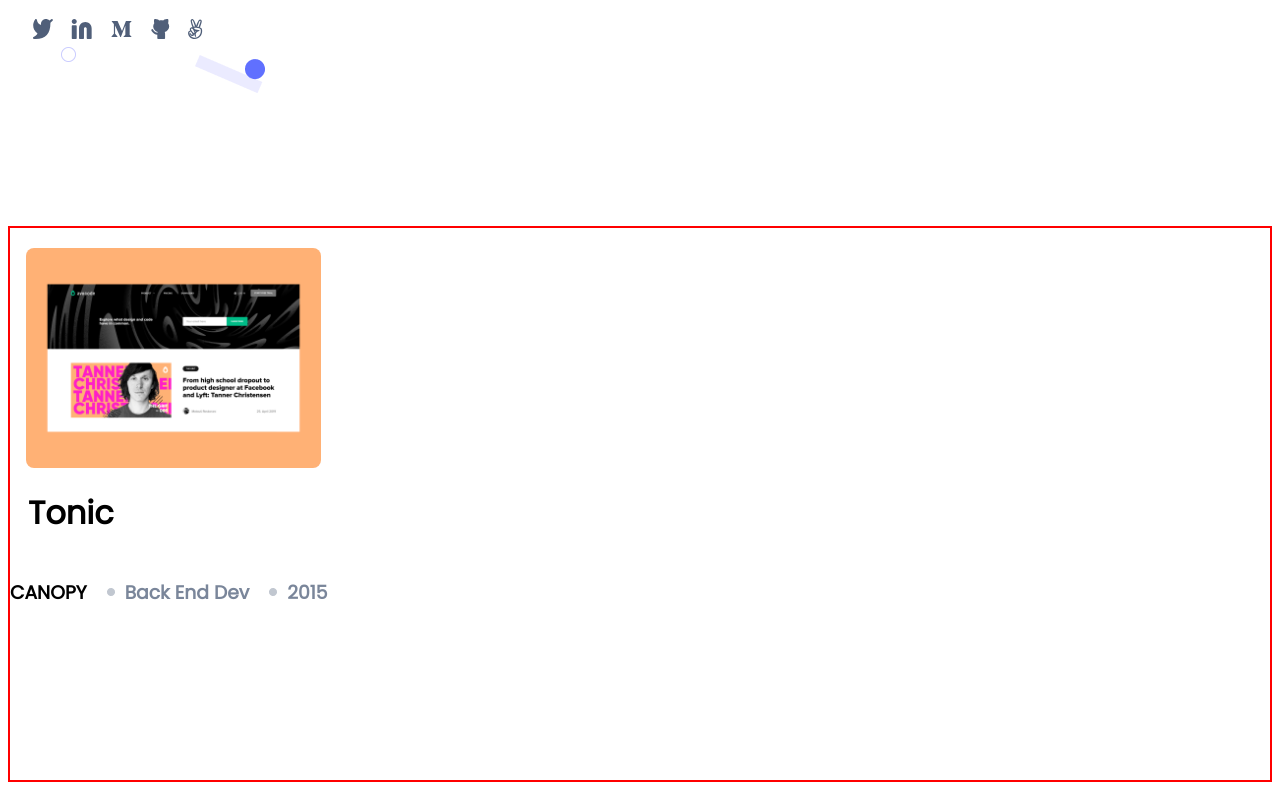
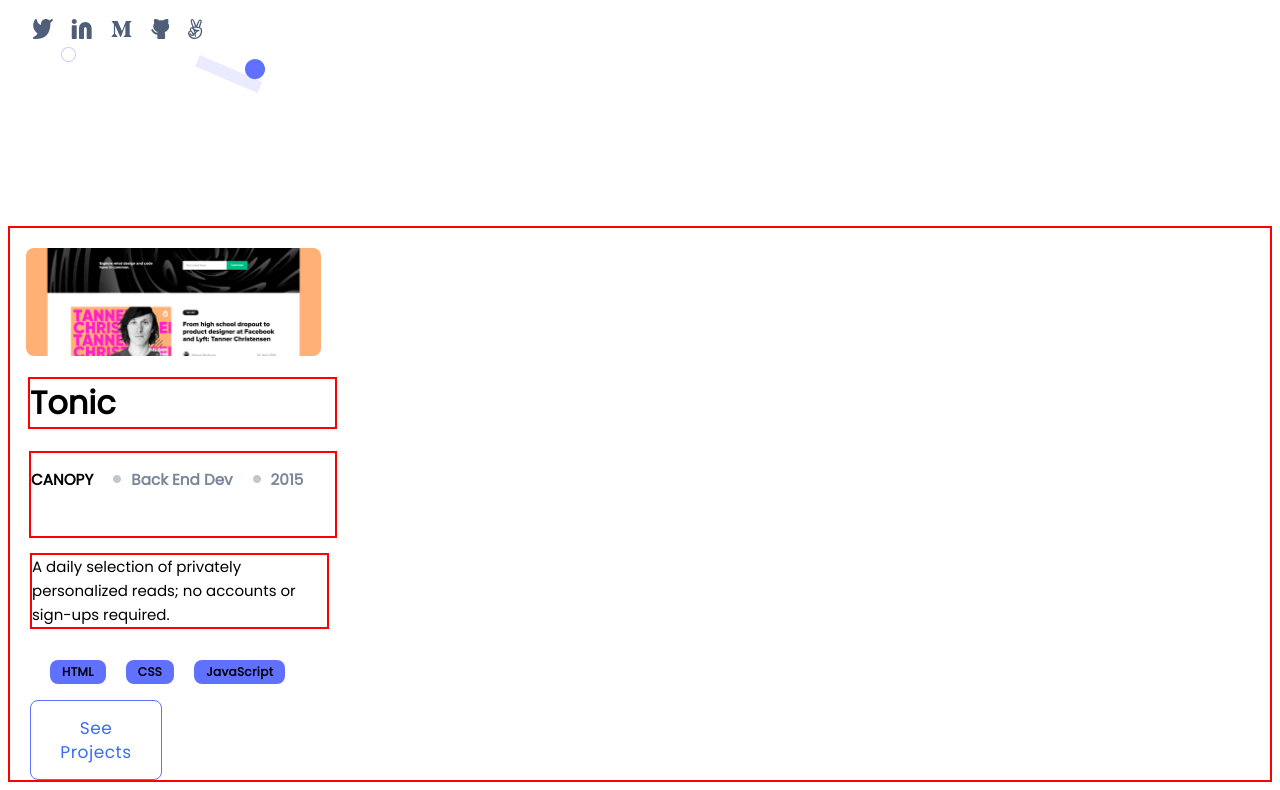
Before and after one commit to Hassan-Jamal/Portfolio_Project, a website: page portfolio.html in a window 1280 px wide. Shown: the part 558-1348 px from the top of the page. Drawn offline with Linux system fonts and the light colour scheme.

Commit message:
Work-Section Added

```diff
--- a/mystyle.css
+++ b/mystyle.css
@@ -63,7 +63,7 @@
 .work-Section{
     border: 2px solid red;
     display: grid;
-    font-family: 'Poppins',sans-serif;
+
 
 }
 
@@ -74,7 +74,7 @@
     height: 552px;
     width: 327px;
     align-self: center;
-
+    font-family: 'Poppins',sans-serif;
 }
 
 .image{
@@ -89,13 +89,20 @@
 }
 
 .tonic{
-margin-left: 18px;}
+margin-left: 18px;
+border: 2px solid red;
+}
 
 .layout{
     display: flex;
     height: auto;
     width: auto;
     align-items: center;
+    font-size: small;
+    margin-left: 19px;
+    padding-bottom: 30px;
+    border: 2px solid red;
+
 }
 
 .dot{
@@ -108,3 +115,51 @@
     margin-left: 10px;
     color: #7A869A;
 }
+
+.para1{
+
+ border: 2px solid red;
+ font-size: 15px;
+font-weight: 400;
+line-height: 24px;
+width: 295px;
+height: 76px;
+margin-left: 20px;
+ }
+
+ .buttons{
+    display: flex;
+    font-size: 12px;
+    font-style: normal;
+    font-weight: 500;
+line-height: 16px;
+letter-spacing: 0.36px;
+margin-left: 20px;
+ }
+
+ .buttons h4{
+    padding: 4px 12px;
+align-items: center;
+background-color: #6070FF;
+border-radius: 8px;
+margin-left: 20px;
+
+ }
+
+ .See{
+    border: 1px solid var(--primary-b-400, #6070FF);
+    display: flex;
+    align-items: center;
+    gap: 10px;
+    border-radius: 8px;
+    color: var(--primary-b-500, #396DF2);
+    text-align: center;
+    font-family: Poppins;
+    font-size: 17px;
+    font-style: normal;
+    font-weight: 500;
+    line-height: 24px;
+    padding: 15px;
+    letter-spacing: 0.51px;
+margin-left: 20px;
+width: 100px;}
--- a/portfolio.html
+++ b/portfolio.html
@@ -26,7 +26,7 @@
 
 <div class="work-Section">
     <div class="card">
-<div class="image">    </div>
+        <div class="image">   </div>
         <h1 class="tonic">Tonic</h1>
         <div class="layout">
             <h3>CANOPY</h3>
@@ -34,8 +34,14 @@
             <h3 class="dev">Back End Dev</h3>
             <img class="dot" src="Counter.png" alt="Counter Picture">
             <h3 class="dev">2015</h3>
-
         </div>
+        <p class="para1">A daily selection of privately personalized reads; no accounts or sign-ups required.</p>
+<div class="buttons">
+    <h4>HTML</h4>
+    <h4>CSS</h4>
+    <h4>JavaScript</h4>
+</div>
+<div class="See" >See Projects</div>
     </div>
 </div>
 
```
Lines whose indentation alone changed are shown as unchanged.
